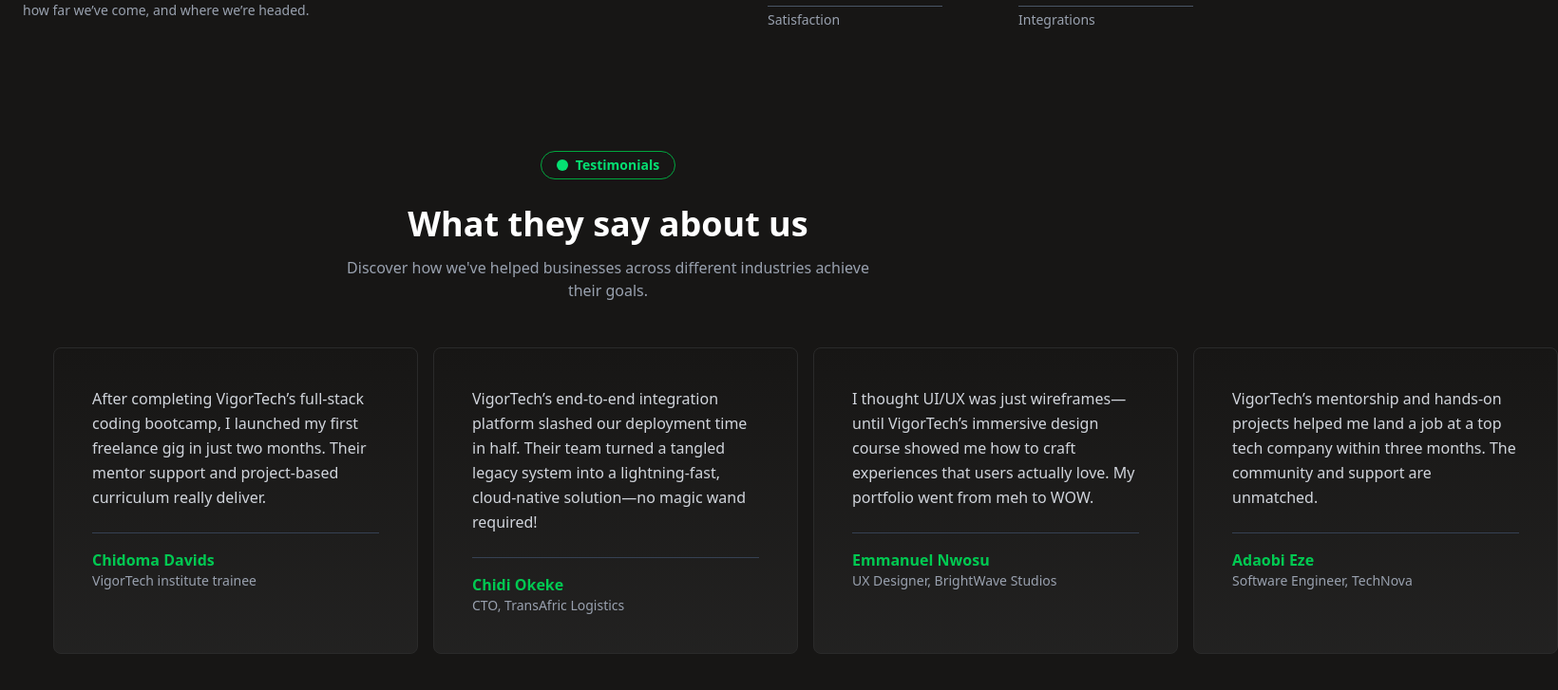
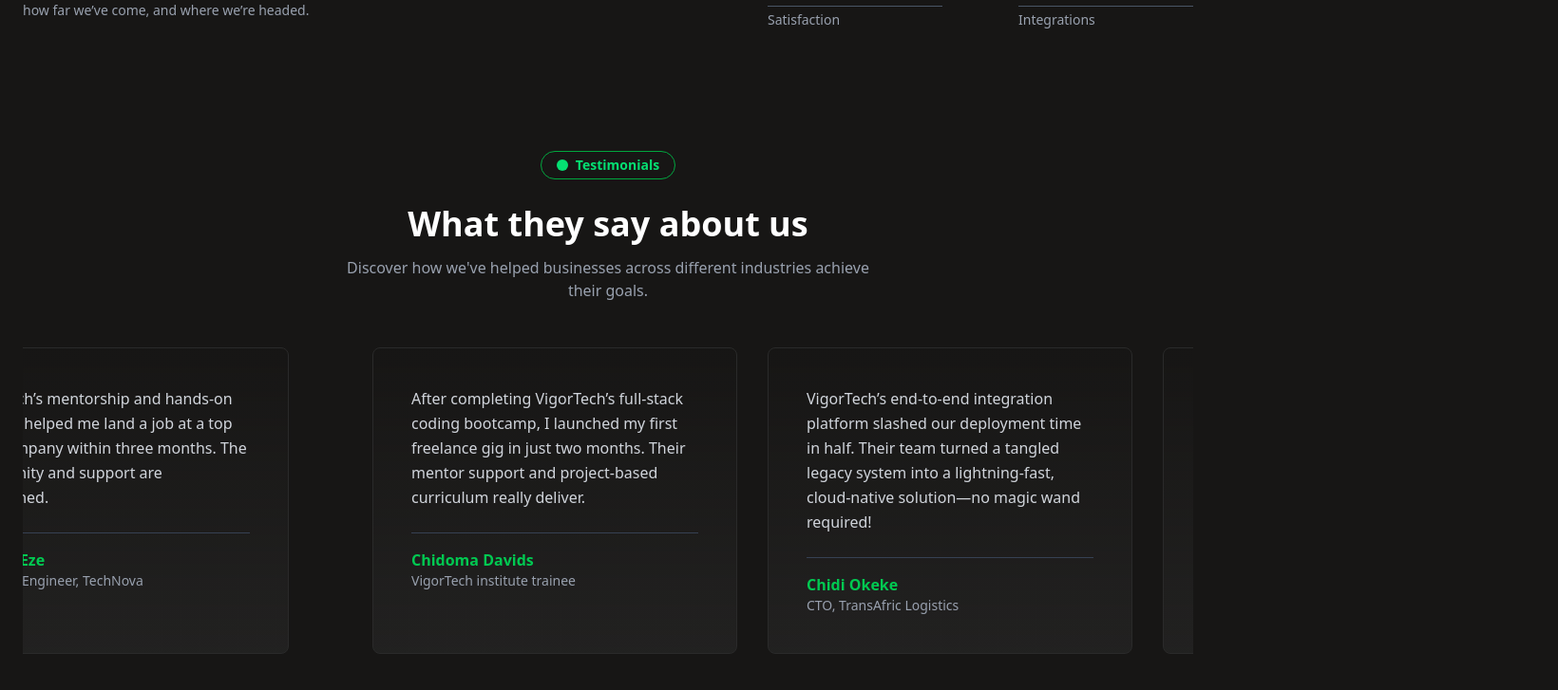
Before and after one commit to Haroldkess/vigortech_web, a Next.js app: page / in a window 1280 px wide. Shown: the part 1524-2251 px from the top of the page at 95% size, 1640 px wide, since content can reach past the window. Built offline with nearby package versions, Linux system fonts and the light colour scheme.

Commit message:
feat: add Marquee component to Testimonials for enhanced scrolling effect; update package.json and yarn.lock

```diff
--- a/package.json
+++ b/package.json
@@ -12,6 +12,7 @@
     "next": "15.3.1",
     "react": "^19.0.0",
     "react-dom": "^19.0.0",
+    "react-fast-marquee": "^1.6.5",
     "react-icons": "^5.5.0"
   },
   "devDependencies": {
--- a/src/app/Component/HomePage/Testimonials.tsx
+++ b/src/app/Component/HomePage/Testimonials.tsx
@@ -1,4 +1,5 @@
 import React from "react";
+import Marquee from "react-fast-marquee";
 
 const testimonials = [
     {
@@ -42,8 +43,13 @@
             </div>
 
 
-            <div className="flex  w-[35vw] space-x-6 px-6" >
+            <Marquee
+                className="flex items-center justify-center space-x-6  w-full  " >
+                <section>
+                      <div className=" grid grid-cols-4 gap-4 px-6 " >
+
                     {testimonials.map((testimonial, index) => (
+
                         <article
                             key={index}
                             className="w-[30vw] bg-[#1a1919] rounded-lg border border-[#2A2A2A] p-10 flex-shrink-0 mx-2"
@@ -56,7 +62,9 @@
                             <p className="text-gray-400 text-sm">{testimonial.role}</p>
                         </article>
                     ))}
-            </div>
+                </div></section>
+            </Marquee>
+
         </section>
 
     );
```
Also changed, not shown: public/line.svg (added), 1 other file (tests, documents, lock files or other folders). Lines whose indentation alone changed are shown as unchanged.
